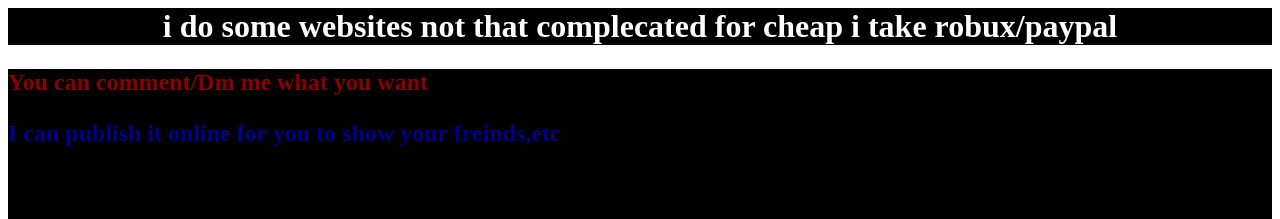
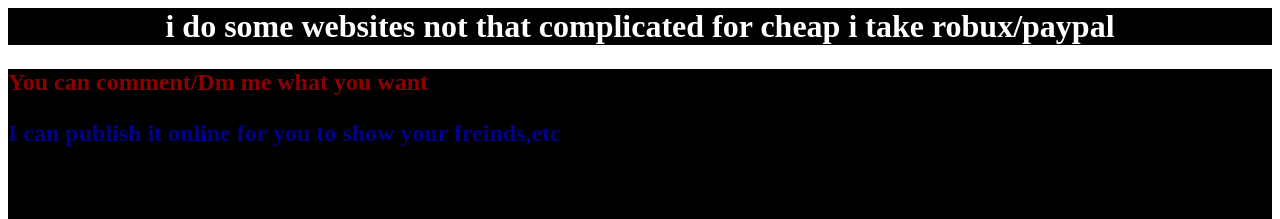
Before and after one commit to AhmedAYK/my-first-job, a plain HTML site: page index.html in a window 1280 px wide. Shown: the top 219 px of the page. Drawn offline with Linux system fonts and the light colour scheme.

Commit message:
Update index.html

```diff
--- a/index.html
+++ b/index.html
@@ -5,7 +5,7 @@ YAMAHAS
 <head>
 <h1>
 <center>
-i do some websites not that complecated for cheap i take robux/paypal
+i do some websites not that complicated for cheap i take robux/paypal
 </head>
 </h1>
 </center>
```
